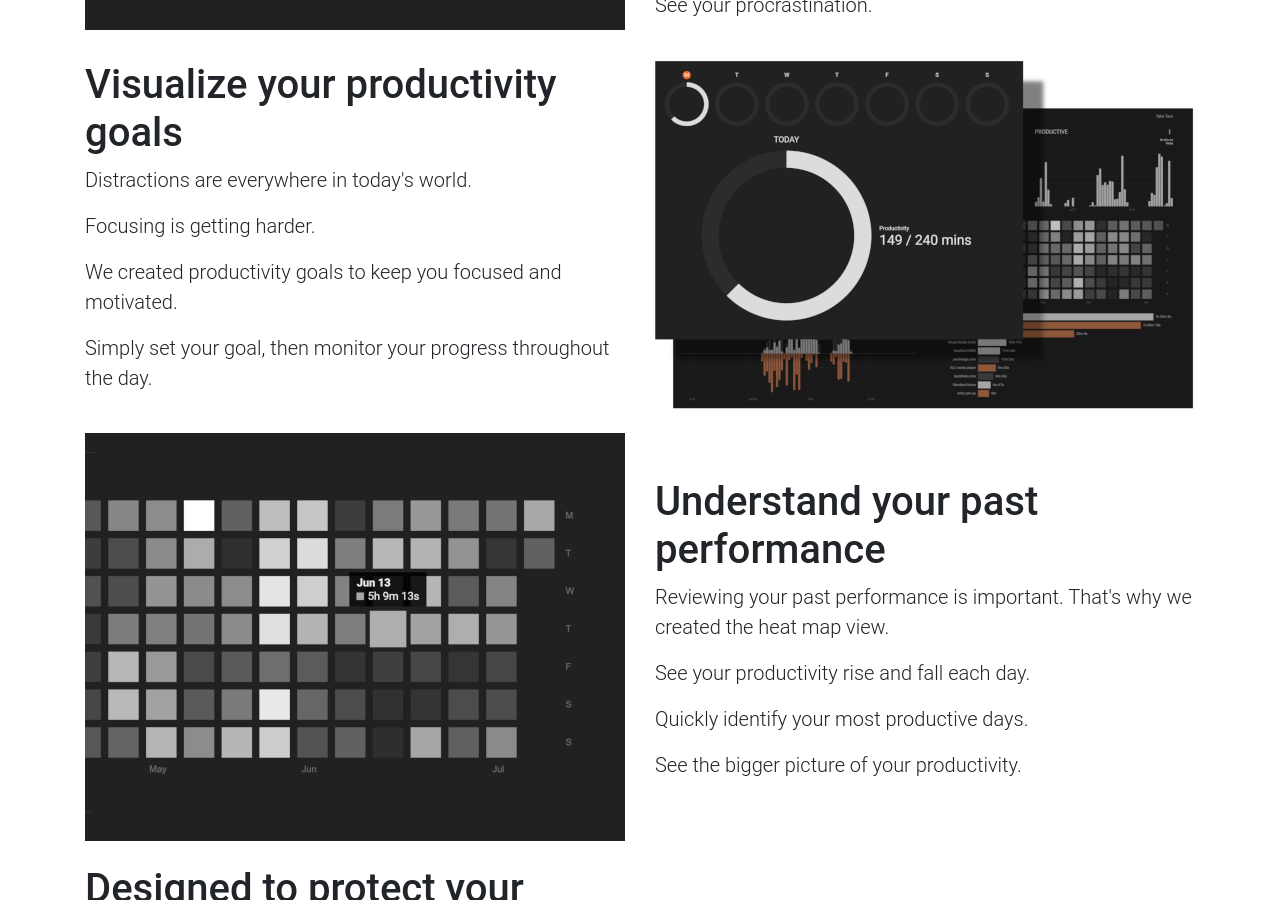
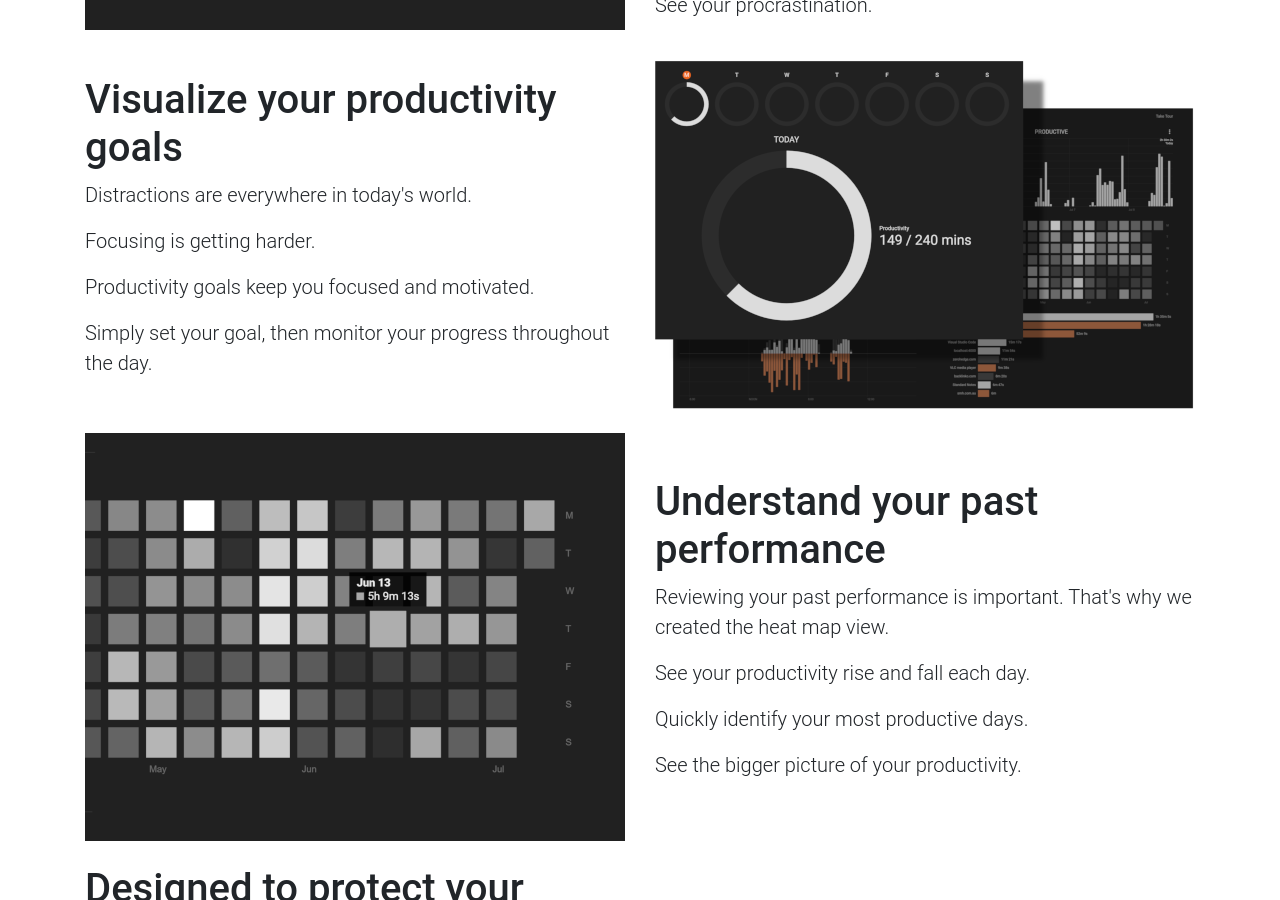
Before and after one commit to meta-me/metame-website, a Jekyll site: the page built from index.html, in a window 1280 px wide and 900 px high, scrolled down 2311 px. Built offline with Jekyll 4.4.1, drawn with Linux system fonts in a browser that asks for light colours.

Commit message:
Minor copy changes

```diff
--- a/index.html
+++ b/index.html
@@ -206,7 +206,7 @@
           Focusing is getting harder.
         </p>
         <p class="lead">
-          We created productivity goals to keep you focused and motivated.
+          Productivity goals keep you focused and motivated.
         </p>
         <p class="lead">
           Simply set your goal, then monitor your progress throughout the day.
```
